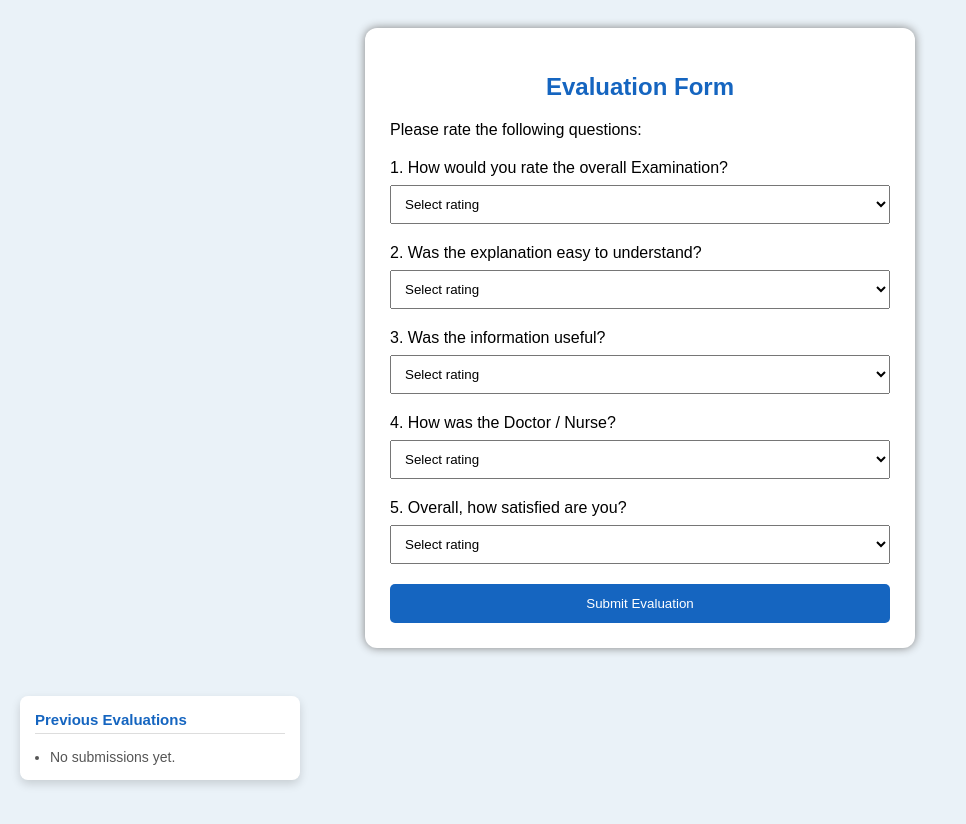
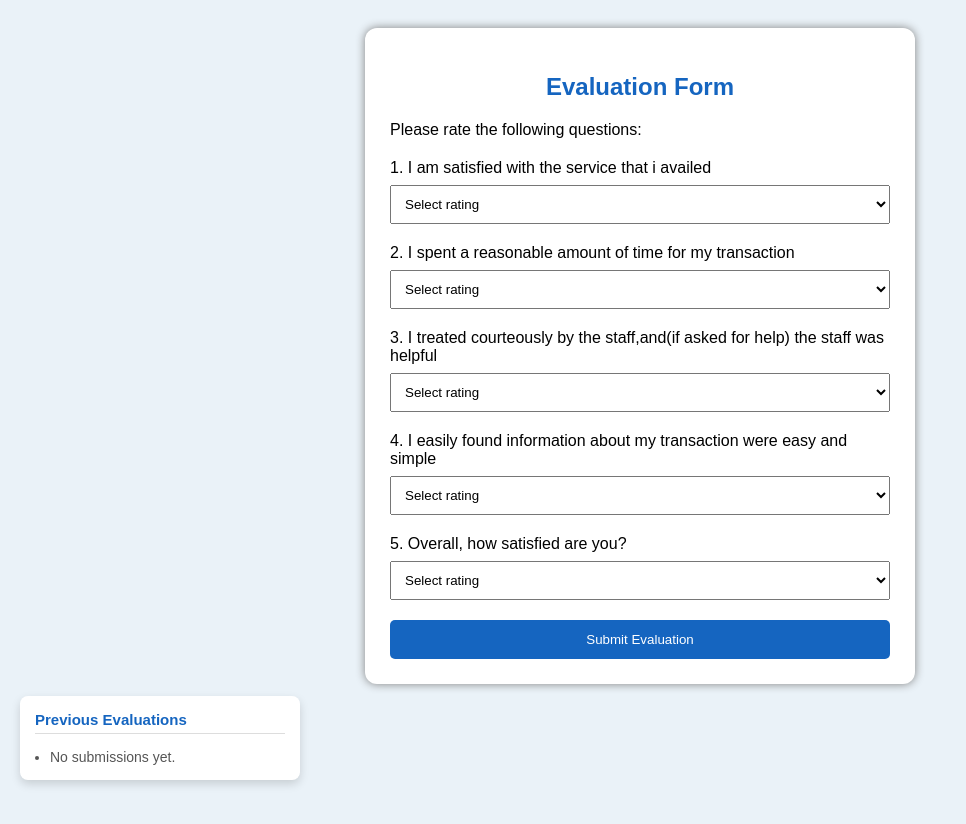
Before and after one commit to User23-b/rating-and-feedback, a plain HTML site: page index.html in a window 1280 px wide. Shown: the whole page, without its empty margins (0-966 px from the left). Drawn offline with Linux system fonts and the light colour scheme.

Commit message:
Update evaluation questions in index.html

```diff
--- a/index.html
+++ b/index.html
@@ -16,7 +16,7 @@
     <form id="evaluationForm">
 
         <div class="question">
-            1. How would you rate the overall Examination?
+            1. I am satisfied with the service that i availed
             <select required>
                 <option value="">Select rating</option>
                 <option>Excellent</option>
@@ -27,7 +27,7 @@
         </div>
 
         <div class="question">
-            2. Was the explanation easy to understand?
+            2. I spent a reasonable amount of time for my transaction
             <select required>
                 <option value="">Select rating</option>
                 <option>Excellent</option>
@@ -38,7 +38,7 @@
         </div>
 
         <div class="question">
-            3. Was the information useful?
+            3. I treated courteously by the staff,and(if asked for help) the staff was helpful
             <select required>
                 <option value="">Select rating</option>
                 <option>Excellent</option>
@@ -49,7 +49,7 @@
         </div>
 
         <div class="question">
-            4. How was the Doctor / Nurse?
+            4. I easily found information about my transaction were easy and simple
             <select required>
                 <option value="">Select rating</option>
                 <option>Excellent</option>
```
